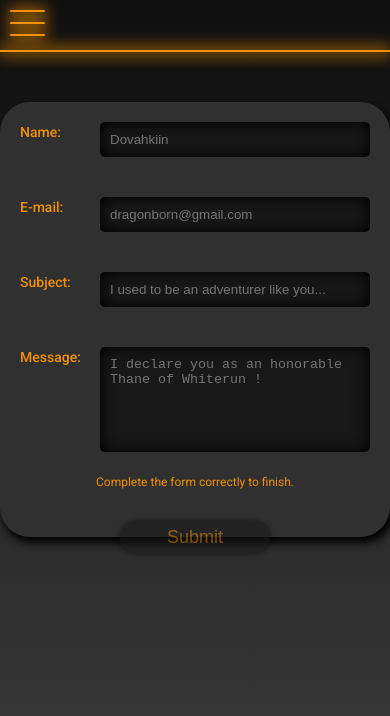
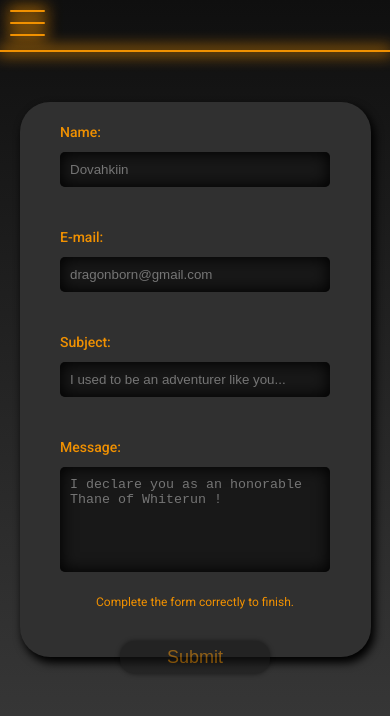
Before and after one commit to Rodrigocambraia14/personal-portfolio, an Angular app: page /contact in a window 390 px wide. Shown: the top 716 px of the page. Built offline with nearby package versions, Linux system fonts and the light colour scheme.

Commit message:
Página de contato responsiva

```diff
--- a/src/app/pages/contact/contact.component.scss
+++ b/src/app/pages/contact/contact.component.scss
@@ -132,3 +132,24 @@ svg path{
     transition: 1s;
     transition-delay: .3s;
 }
+
+@media only screen and (max-width: 768px) {
+    .form {
+        width: 90%;
+
+        div {
+            flex-direction: column;
+            width: auto;
+
+            label {
+                margin-bottom: 10px;
+            }
+        }
+    }
+}
+
+@media only screen and (max-height: 750px) {
+    .form {
+        margin-bottom: 100px;
+    }
+}
--- a/src/app/services/mail-service.ts
+++ b/src/app/services/mail-service.ts
@@ -15,7 +15,6 @@ export class MailService{
   }
 
   send(email: any) {
-    debugger;
     const headers = new HttpHeaders({ 'Content-Type': 'application/json' });
     return this.http.post('https://formspree.io/f/xknyzyap',
         { name: email.name, replyto: email.email, subject: email.subject, message: email.messages },
```
